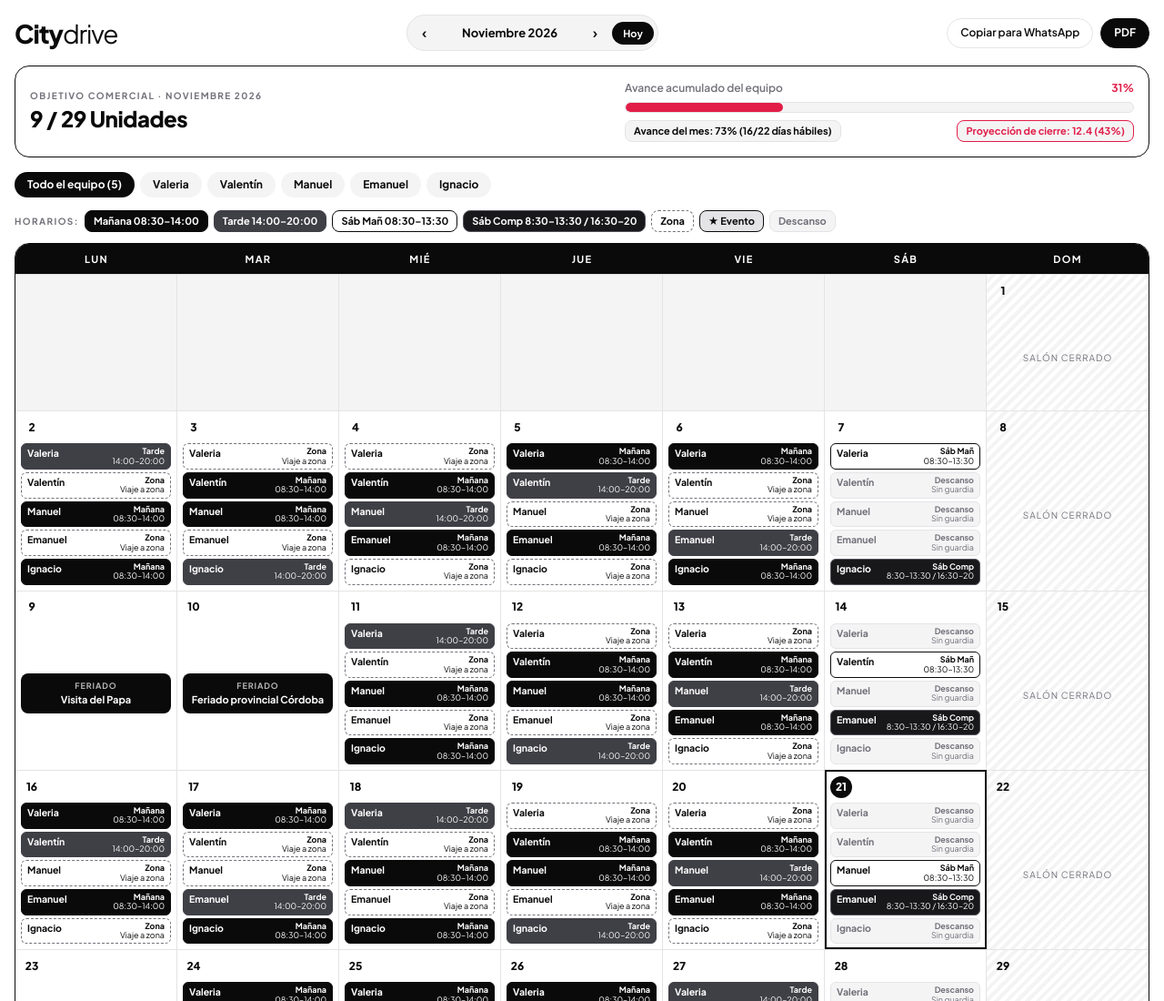
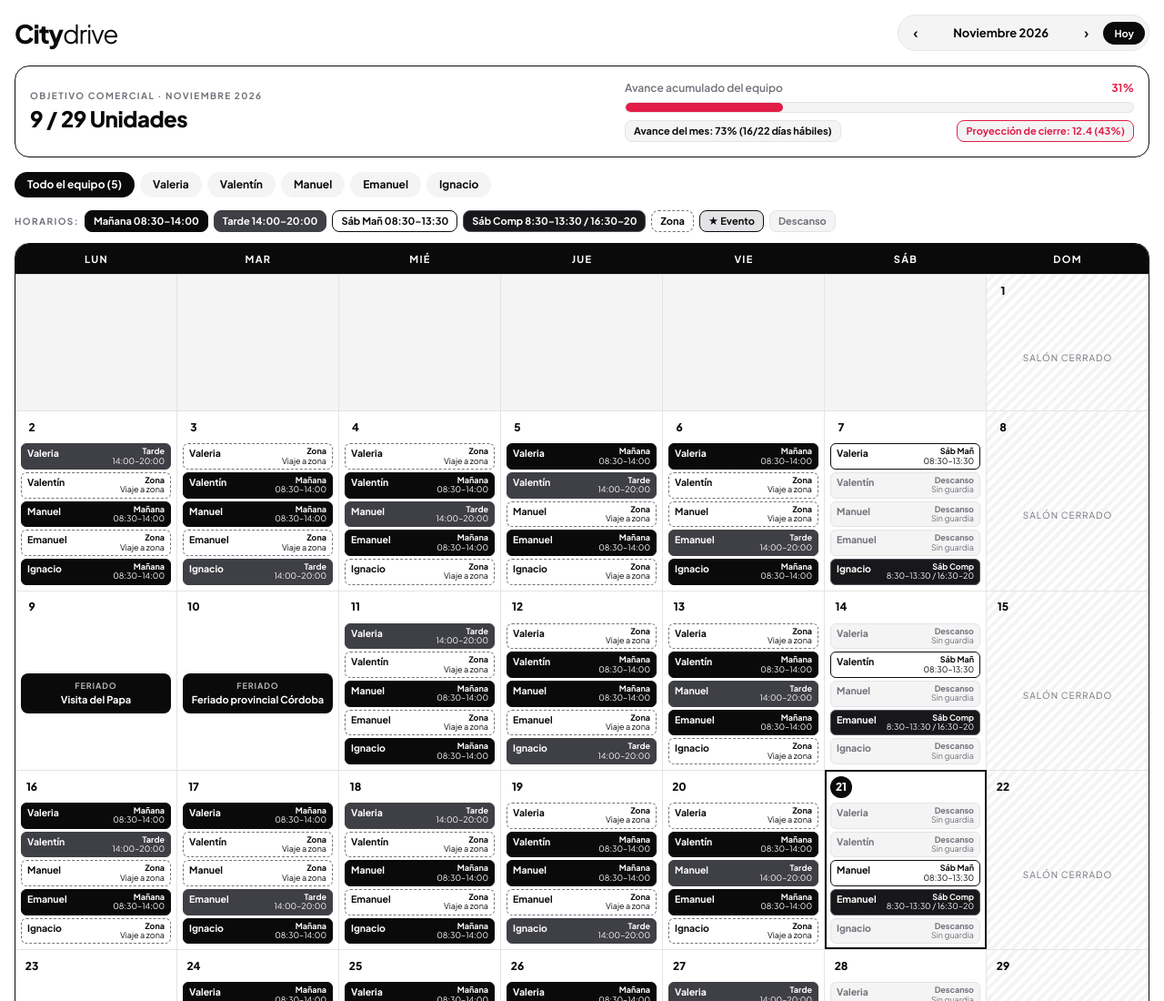
Before and after one commit to amayaconrado-citydrive/citydriverio4, a plain HTML site: page index.html in a window 1280 px wide. Shown: the top 1100 px of the page at 91% size. Drawn offline with Linux system fonts and the light colour scheme.

Commit message:
Add files via upload

```diff
--- a/index.html
+++ b/index.html
@@ -84,10 +84,6 @@ th:first-child,td:first-child{text-align:left;font-weight:700;padding-left:14px}
     <span class="m" id="mlabel"></span>
     <button onclick="chg(1)" aria-label="Mes siguiente">›</button>
     <button class="btn dark" onclick="goToday()" style="font-size:11px;padding:5px 12px">Hoy</button>
-  </div>
-  <div class="noprint" style="display:flex;gap:8px">
-    <button class="btn" onclick="copyWA()">Copiar para WhatsApp</button>
-    <button class="btn dark" onclick="window.print()">PDF</button>
   </div>
 </header>
 
```
